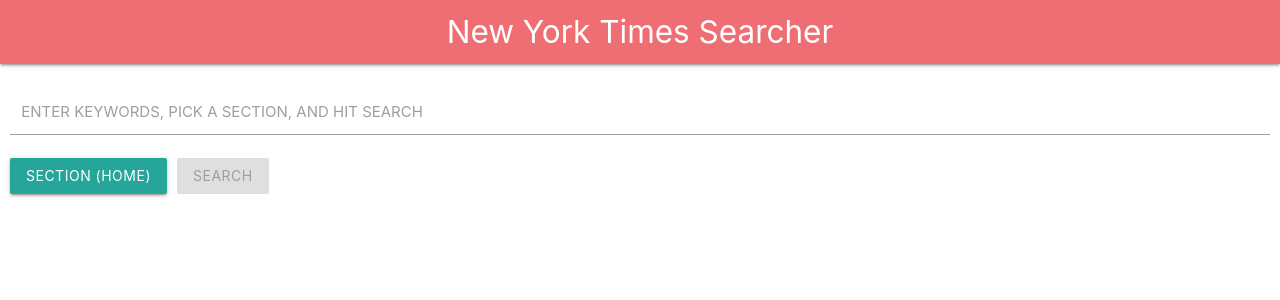
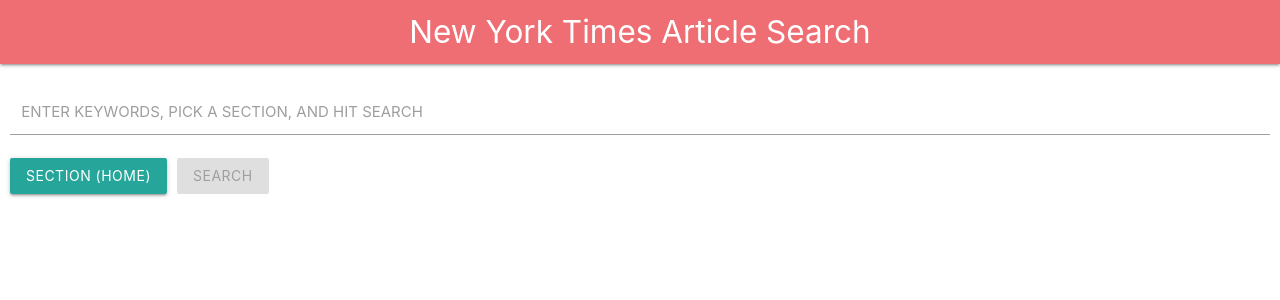
Before and after one commit to jamesgneal/nyt-search, a React (Create React App) app: page / in a window 1280 px wide. Shown: the top 300 px of the page. Built offline with nearby package versions, Linux system fonts and the light colour scheme.

Commit message:
remove yellow warning, change title in header

```diff
--- a/src/Components/Header.tsx
+++ b/src/Components/Header.tsx
@@ -11,8 +11,9 @@
           className="brand-logo"
           href="https://www.linkedin.com/in/gneal/"
           target="_blank"
+          rel="noopener noreferrer"
         >
-          New York Times Searcher
+          New York Times Article Search
         </a>
       }
       centerLogo
```
